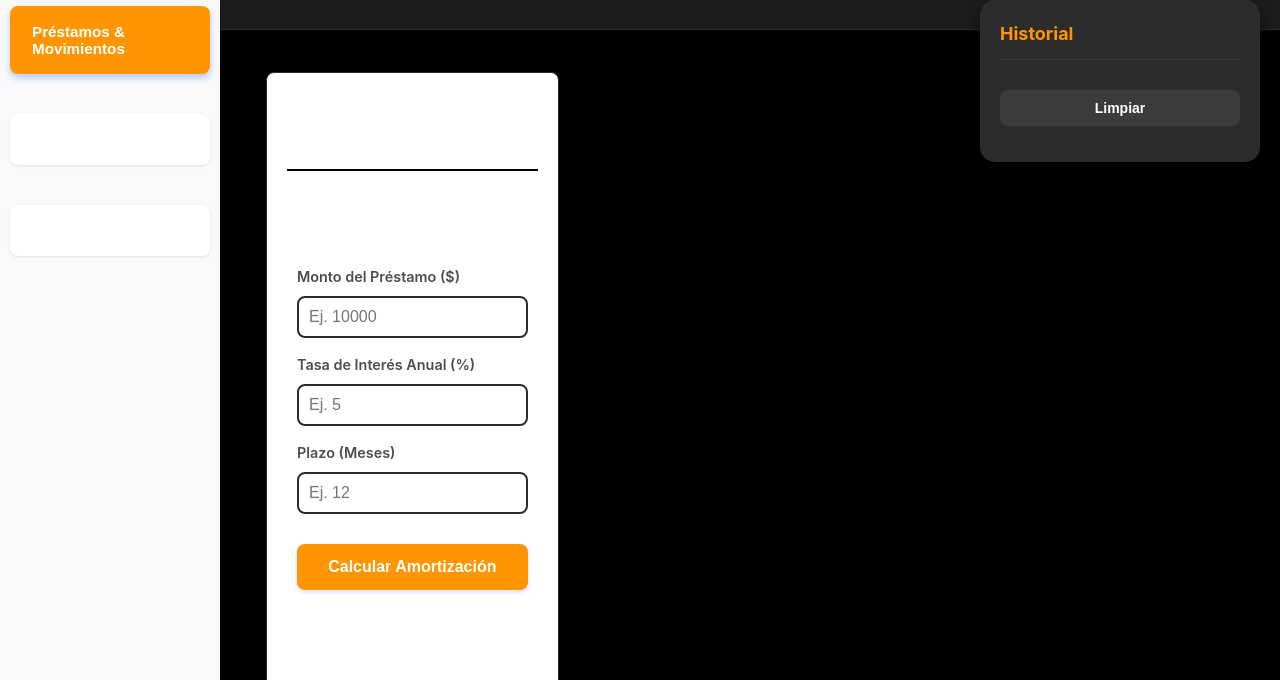
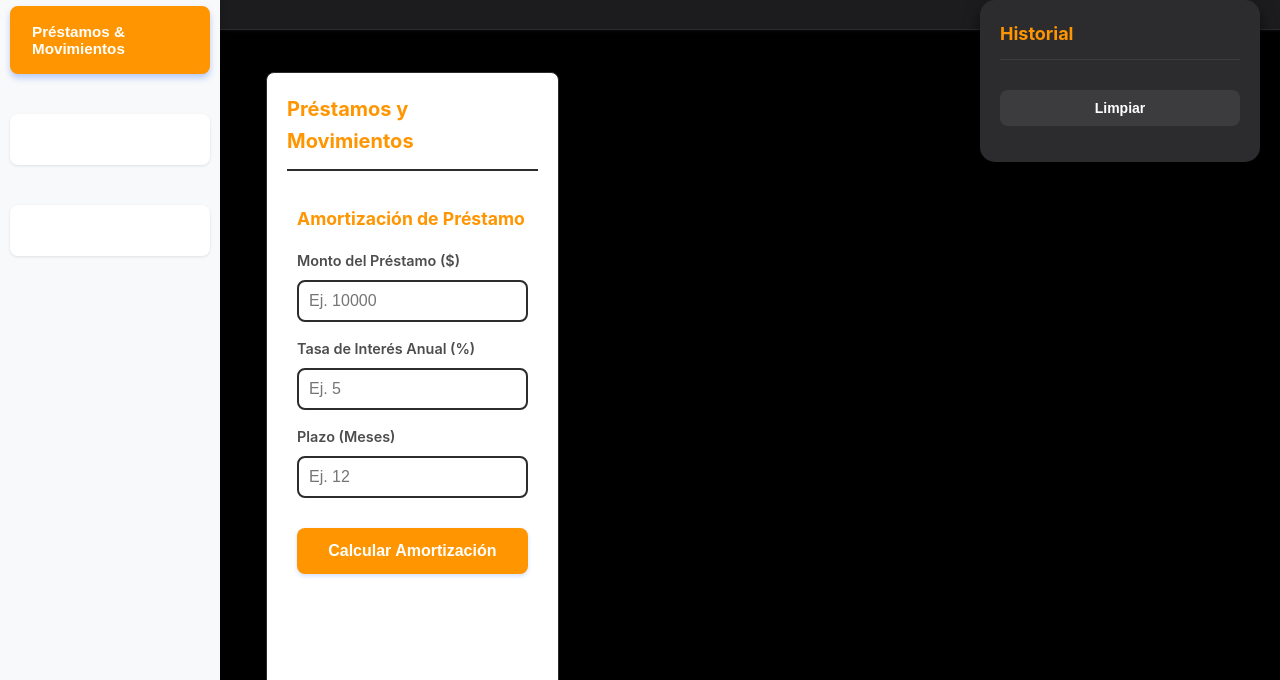
Before and after one commit to PSM545917/Finance-Calculator, a website: page index.html in a window 1280 px wide. Both pictures are taken after a click on the button "Préstamos & Movimientos". Shown: the part 120-800 px from the top of the page. Drawn offline with Linux system fonts and the light colour scheme.

Commit message:
fix: update h2/h3 headings to orange for better visibility

```diff
--- a/src/css/main.css
+++ b/src/css/main.css
@@ -76,10 +76,16 @@ header p {
 
 h2 {
     margin-bottom: 1.5rem;
-    color: var(--text-color);
+    color: var(--primary-color);
     font-size: 1.25rem;
-    border-bottom: 2px solid var(--bg-color);
+    border-bottom: 2px solid var(--border-color);
     padding-bottom: 0.75rem;
+}
+
+h3 {
+    color: var(--primary-color);
+    margin-bottom: 1rem;
+    font-size: 1.1rem;
 }
 
 /* Form Elements */
```
